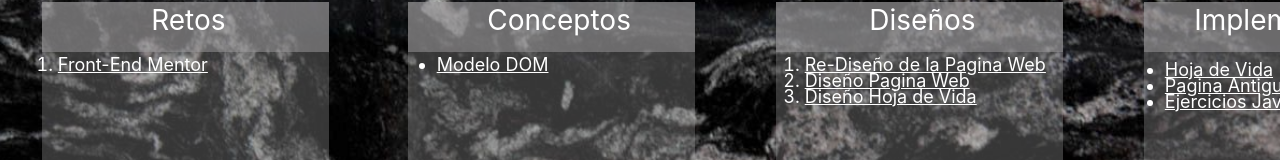
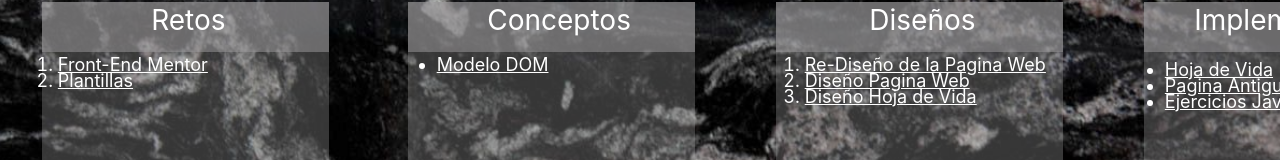
Before and after one commit to Yekomps/Programacion-Web, a plain HTML site: page ReDiseño-Portafolio/index.html in a window 1280 px wide. Shown: the part 282-442 px from the top of the page. Drawn offline with Linux system fonts and the light colour scheme.

Commit message:
Update index.html

```diff
--- a/ReDiseño-Portafolio/index.html
+++ b/ReDiseño-Portafolio/index.html
@@ -54,6 +54,12 @@
                     target="_blank">
                     Front-End Mentor
                     </a>
+                </li>
+
+                <li><a href="https://mgomezmej.neocities.org/Ejercicio_Plantillas/"
+                    target="_blank">
+                    Plantillas
+                </a>
                 </li>
             </ol>
         </div>
```
